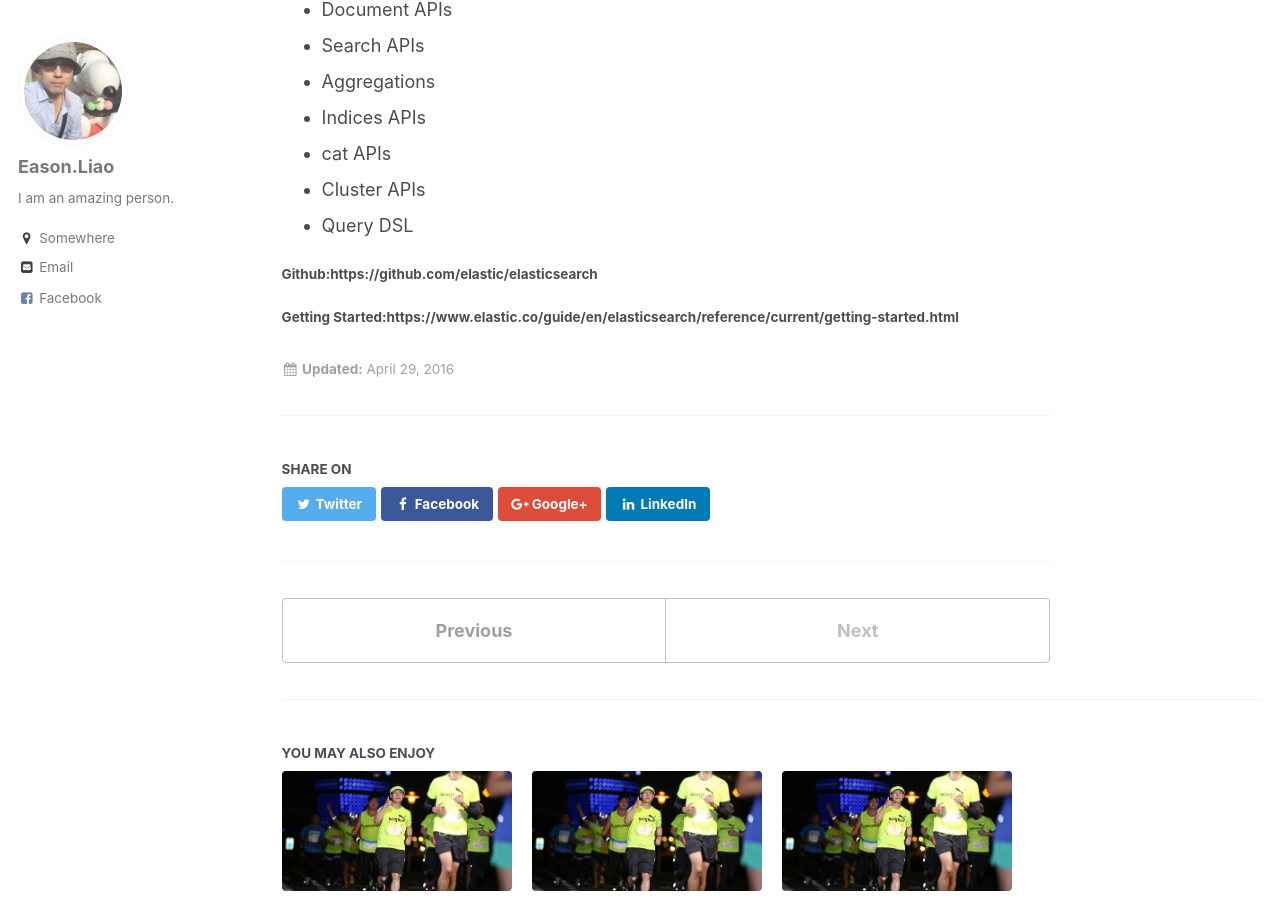
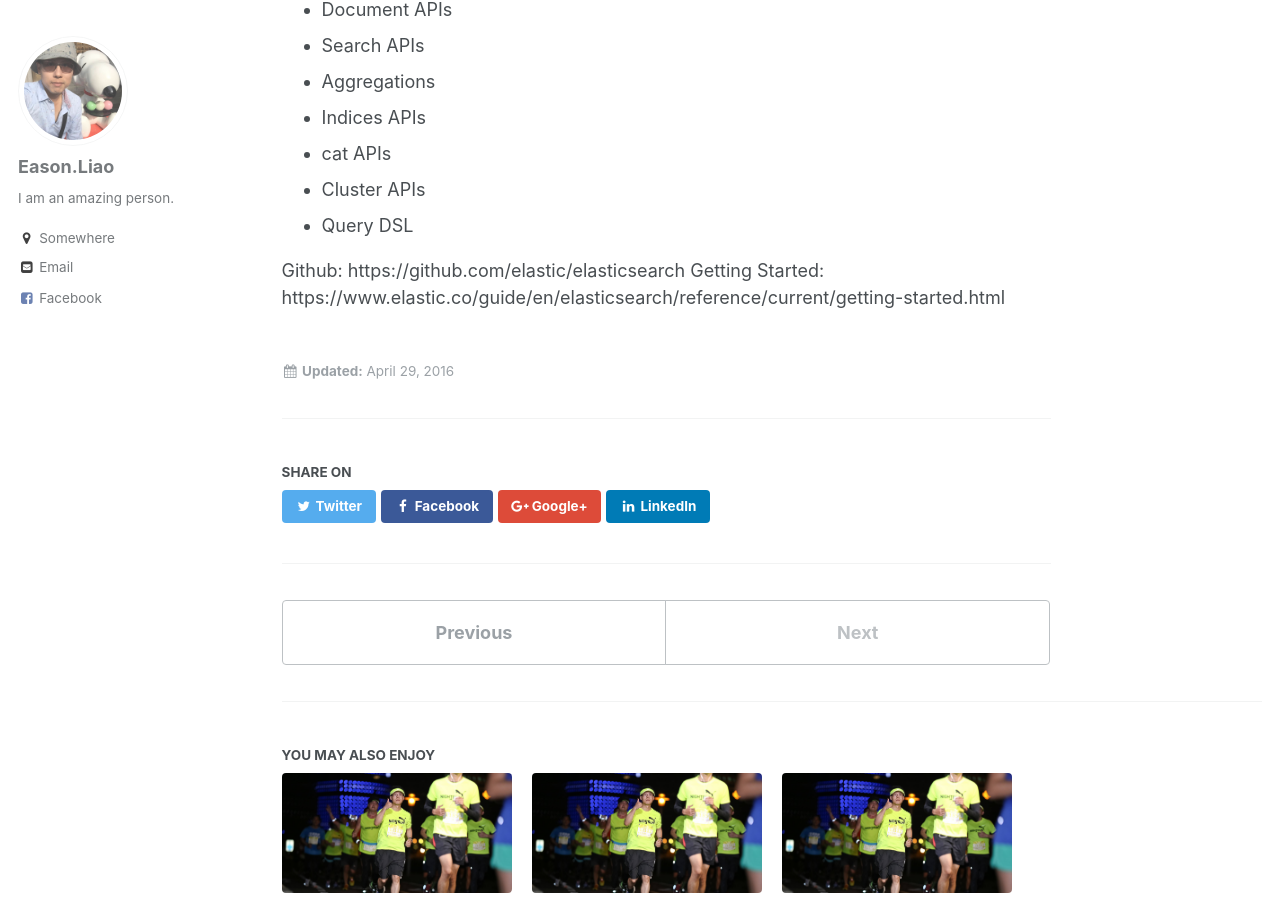
Before and after one commit to sheng0328/sheng0328.github.io, a Jekyll site: the page built from _posts/2016-04-29-elasticsearch-overview.md, in a window 1280 px wide and 900 px high, scrolled down 729 px. Built offline with Jekyll 4.4.1, drawn with Linux system fonts in a browser that asks for light colours; part of the change alters nothing that is shown.

```diff
--- a/_posts/2016-04-29-elasticsearch-overview.md
+++ b/_posts/2016-04-29-elasticsearch-overview.md
@@ -18,6 +18,5 @@ Elasticsearch is a distributed RESTful search engine built for the cloud.
 * Cluster APIs
 * Query DSL
 
-##### Github:https://github.com/elastic/elasticsearch
-
-##### Getting Started:https://www.elastic.co/guide/en/elasticsearch/reference/current/getting-started.html
+Github: https://github.com/elastic/elasticsearch
+Getting Started: https://www.elastic.co/guide/en/elasticsearch/reference/current/getting-started.html
```
